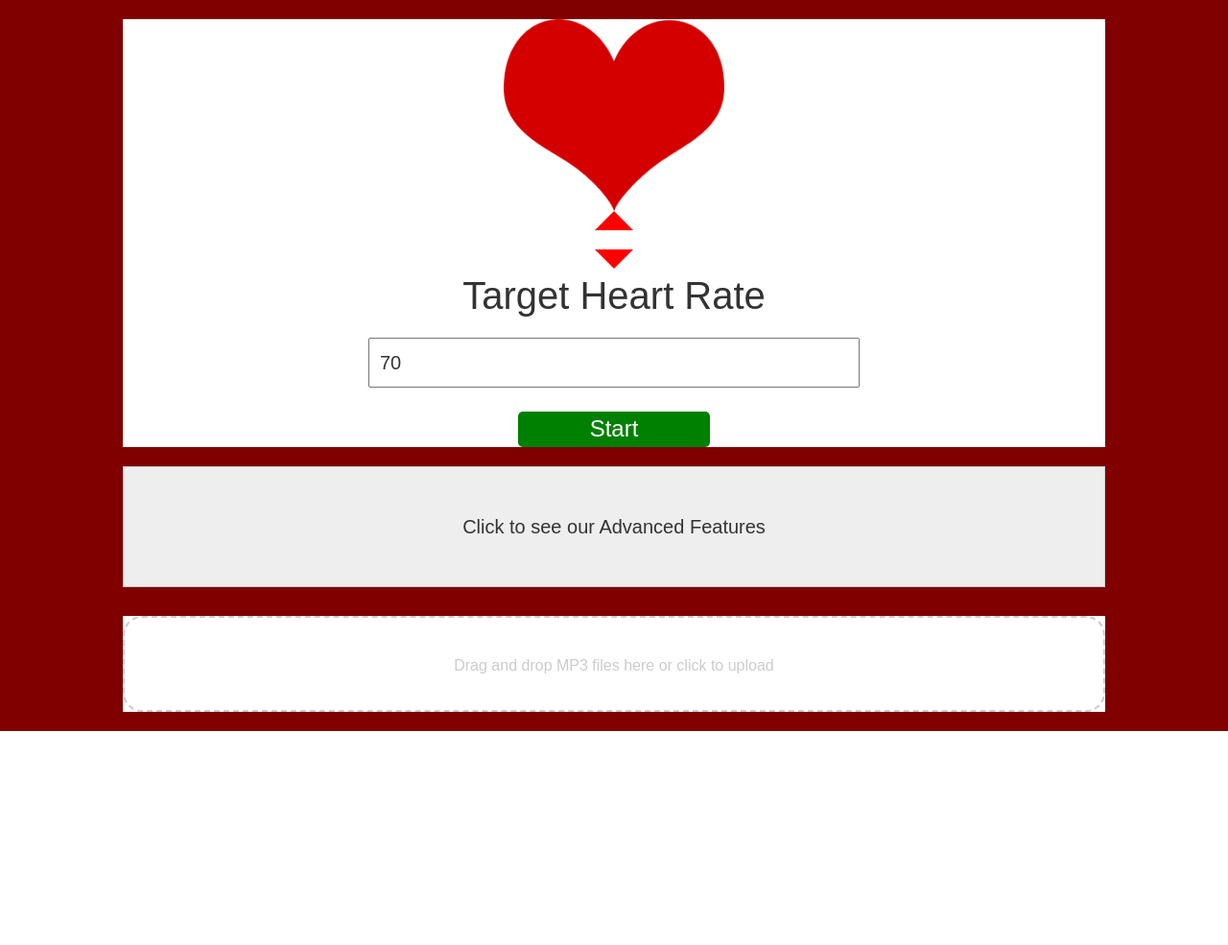
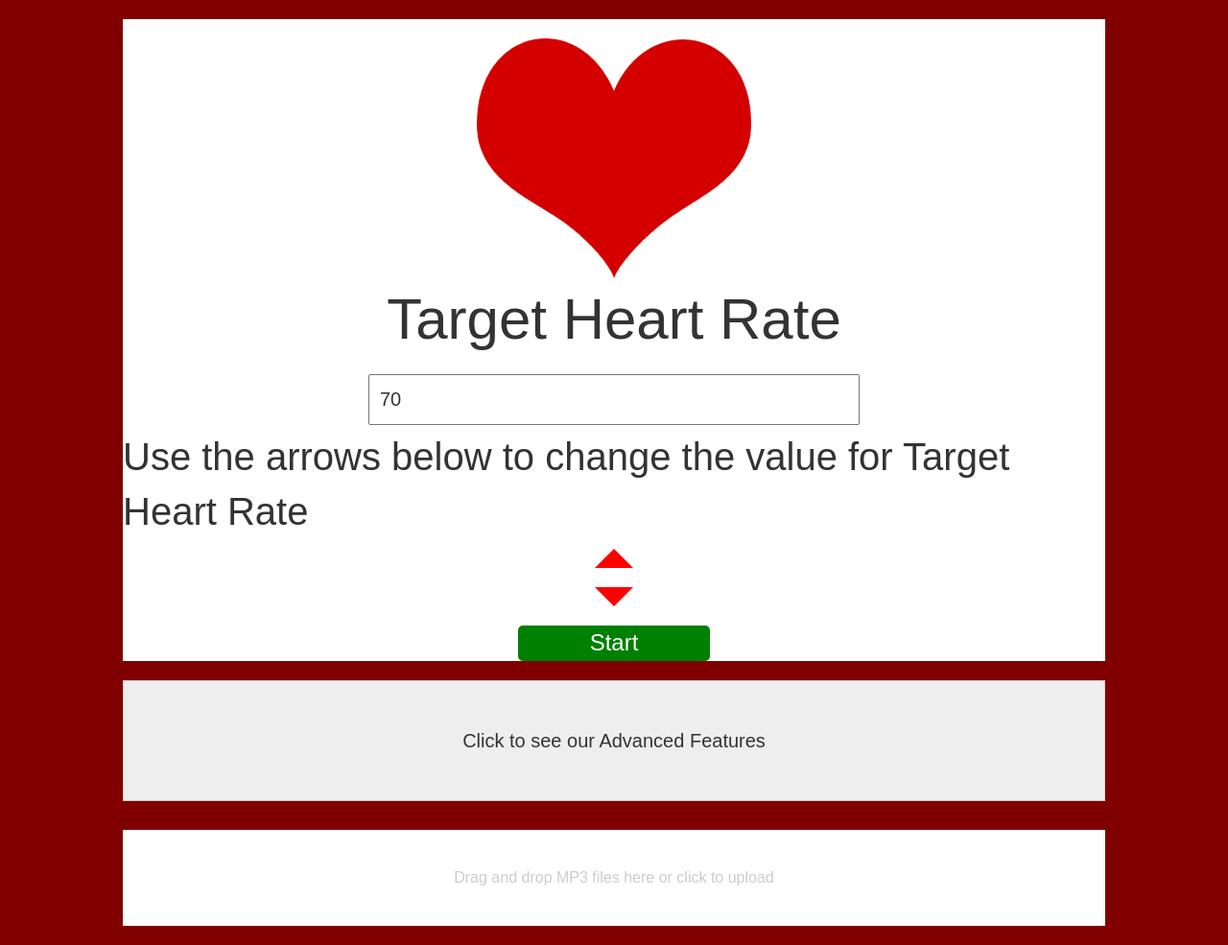
Before and after one commit to kilosandwich/HeartBeatAlterationUsingAISelectedMusic, a Flask app: page / in a window 1280 px wide. Shown: the part 68-1053 px from the top of the page at 96% size. Before the commit the page ends 830 px from the top, so only its background shows below. Run offline with Flask 3, Linux system fonts and the light colour scheme; some libraries are stand-ins or nearby versions.

Commit message:
Add files via upload

```diff
--- a/templates/index.html
+++ b/templates/index.html
@@ -18,7 +18,7 @@
             font-family: sans-serif;
         }
         .upload-box {
-            border: 2px dashed #ccc;
+            border: 2px  #ccc;
             border-radius: 20px;
             width: 100%;
             height: 100px;
@@ -64,22 +64,26 @@
     in the first container we have the image of a heart and below the heart are arrows that will control the target heart rate value-->
     <div id="div1">
         <div class="arrow-container">
-            <img src="{{ url_for('static', filename='images/Logo.png') }}" height="200" alt="Heart Rate Monitor">
-            <div class="arrow arrow-up"></div> <!--the up and down arrows that control heart rate-->
-            <div class="arrow arrow-down"></div>
-            <p>Target Heart Rate</p><!--this is the label for target heart rate-->
-            <input type="number" id="targetHR" placeholder="Enter target heart rate" value="70">
+            <img src="{{ url_for('static', filename='images/Logo.png') }}" height="250"  alt="Heart Rate Monitor"style="margin-top: 20px;"style="margin-bottom: 20px;">
+
+            <p style="font-size: 60px;">Target Heart Rate</p><!--this is the label for target heart rate-->
+            <input type="number" id="targetHR" placeholder="Enter target heart rate" value="70" class="no-arrows">
+            <p class="large-font">Use the arrows below to change the value for Target Heart Rate</p>
+
+            <div class="arrow arrow-up"></div><div class="arrow arrow-down"></div>
             <!--this is the target heart rate box that is set to 80, you change the default by changing the value-->
             <button class="start-button" onclick="startMonitoring()">Start</button>
             <!--this is the start button which the user will press to start everything and get a music choice-->
 
            <!--this is the audio player the player is hidden since the display is set to none
            when the song appears it will have a pause and play button next to it -->
-            <div id="audioPlayer" style="display:none">
+            <div id="audioPlayer" style="display:none;text-align: center;">
+                <p id="songName" style="font-size: 20px; margin-bottom: 10px;">Song Name</p><!-- Song name will appear here -->
+                <audio id="audio" src="" controls style="display: block; margin: 0 auto;"></audio>
+                <button id="skipBtn" class="btn btn-warning" onClick="skipSong()" style="display: block; margin: 10px auto;">Skip Song</button>
+                <!--this is the skup button that allows the user to skip songs-->
                 <!--button id="playPauseBtn" class="btn btn-info" onClick="playPause()">Play/Pause Song</button-->
-                <!--button id="skipBtn" class="btn btn-warning" onClick="skipSong()">Skip Song</button-->
-                <audio id="audio" src="" controls></audio>
-                <div id="songName" style="margin-top: 10px; font-weight: bold;"></div> <!-- Song name will appear here -->
+
             </div>
         </div>
     </div>
@@ -89,6 +93,7 @@
         <div class="accordion jumbotron text-center">Click to see our Advanced Features</div>
         <div class="panel">
             <p>This is the approach path selections</p>
+            <p class="large-font">Press on the approach path you would like to use</p>
             <button class="approach-button selected" id="none" onclick="selectApproachPath('none')">None</button>
             <button class="approach-button " id="Shallow" onclick="selectApproachPath('Shallow')">Shallow</button>
             <button class="approach-button" id="Linear" onclick="selectApproachPath('Linear')">Linear</button>
@@ -98,11 +103,14 @@
             <button class="approach-button" id="Rollercoaster" onclick="selectApproachPath('Rollercoaster')">Rollercoaster</button>
             <div id="approachPathResult"></div>
            <!--there will be buttons labeled as the apporach paths the user will be allowed to only select one button at a time-->
-            <div class="arrow arrow-up" id="restingHR-up"></div>
+
+            <label for="restingHR">Resting Heart Rate:</label>
+            <input type="number" id="restingHR" placeholder="Enter resting heart rate" value='70'class="no-arrows">
+            <button id="startRestingHR" class="btn btn-primary"style="font-size: 20px;  width: 300px; height: 55px;">Press to get Resting Heart Rate</button>
+            <p class="large-font">Use the arrows below to change Resting HR or press the button</p>
+            <div class="arrow arrow-up" id="restingHR-up" ></div>
             <div class="arrow arrow-down" id="restingHR-down"></div>
-            <label for="restingHR">Resting Heart Rate:</label>
-            <input type="number" id="restingHR" placeholder="Enter resting heart rate" value='70'>
-            <button id="startRestingHR" class="btn btn-primary">Press to get resting heart rate</button>
+
             <p id="restingHRResult"></p><!--this will be the resting heart rate value that will be set to 70-->
         </div>                          <!--the user will be able to adjust the resting heart rate -->
     </div>
@@ -327,8 +335,33 @@
                 } else {
                     $("#musicResult").text("Please enter all heart rate values.");
                 }
+            });
+
+            function validateIntegerInput(inputElement, minValue, maxValue) {
+                inputElement.addEventListener('input', () => {
+                    let value = inputElement.value;
+                    inputElement.value = value.replace(/[^0-9]/g, ''); // Remove any non-numeric characters
+                });
+
+                inputElement.addEventListener('change', () => {
+                    let value = parseInt(inputElement.value);
+                    if (isNaN(value)) {
+                        inputElement.value = minValue; // Reset to minValue if the input is not a number
+                    } else if (value < minValue) {
+                        inputElement.value = minValue;
+                    } else if (value > maxValue) {
+                        inputElement.value = maxValue;
+                    }
+                });
+            }
+
+            const targetHRInput = document.getElementById('targetHR');
+            const restingHRInput = document.getElementById('restingHR');
+
+            validateIntegerInput(targetHRInput, 40, 150);
+            validateIntegerInput(restingHRInput, 50, 150);
         });// this calls the get music function to get all the inputs for the heart rate values to return the right song
-        });
+
 
         var isPlaying = false;
         function playPause() {
@@ -362,6 +395,7 @@
             isPlaying = true;
         }
           ///this is the cotrols for the arrows that allow the user to increase or decrease the value for target hr or resting hr
+        /// This controls the arrows that allow the user to increase or decrease the value for target hr or resting hr
 const targetHRInput = document.getElementById('targetHR');
 const arrowUp = document.querySelector('.arrow-up');
 const arrowDown = document.querySelector('.arrow-down');
@@ -369,61 +403,54 @@
 const restingHRUp = document.querySelector('.arrow-up#restingHR-up');
 const restingHRDown = document.querySelector('.arrow-down#restingHR-down');
 
-        arrowUp.addEventListener('click', () => {
-            targetHRInput.value = parseInt(targetHRInput.value) + 10;
+const validateTargetHRInput = () => {
     let value = parseInt(targetHRInput.value);
-            if (value < 40) {
+    if (isNaN(value) || value < 40) {
         targetHRInput.value = 40;
     } else if (value > 150) {
         targetHRInput.value = 150;
     }
-        });//the up arrow goes up in increments of 10 and can only reach a max of 150
+};
 
-        arrowDown.addEventListener('click', () => {
-            targetHRInput.value = parseInt(targetHRInput.value) - 10;
-            let value = parseInt(targetHRInput.value);
-            if (value < 40) {
-                targetHRInput.value = 40;
-            } else if (value > 150) {
-                targetHRInput.value = 150;
-            }
-        });///the down arrow for taget hr goes down by 10 and can only go to 40
-        restingHRUp.addEventListener('click', () => {
-            restingHRInput.value = parseInt(restingHRInput.value) + 10;
+const validateRestingHRInput = () => {
     let value = parseInt(restingHRInput.value);
-            if (value < 50) {
-                restingHRInput.value = 40;
+    if (isNaN(value) || value < 50) {
+        restingHRInput.value = 50;
     } else if (value > 150) {
         restingHRInput.value = 150;
     }
-        });///the resting hr up goes up by 10 and can only go to 150
+};
+
+const ensureIntInput = (event) => {
+    event.target.value = event.target.value.replace(/[^\d]/g, '');
+};
+
+arrowUp.addEventListener('click', () => {
+    targetHRInput.value = Math.min(parseInt(targetHRInput.value) + 10, 150);
+    validateTargetHRInput();
+}); // the up arrow goes up in increments of 10 and can only reach a max of 150
+
+arrowDown.addEventListener('click', () => {
+    targetHRInput.value = Math.max(parseInt(targetHRInput.value) - 10, 40);
+    validateTargetHRInput();
+}); // the down arrow for target hr goes down by 10 and can only go to 40
+
+restingHRUp.addEventListener('click', () => {
+    restingHRInput.value = Math.min(parseInt(restingHRInput.value) + 10, 150);
+    validateRestingHRInput();
+}); // the resting hr up goes up by 10 and can only go to 150
 
 restingHRDown.addEventListener('click', () => {
-            restingHRInput.value = parseInt(restingHRInput.value) - 10;
-            let value = parseInt(restingHRInput.value);
-            if (value < 50) {
-                restingHRInput.value = 40;
-            } else if (value > 150) {
-                restingHRInput.value = 150;
-            }
-        });// the resitng hr down arrow goes down by 10 and can only go down to 40
+    restingHRInput.value = Math.max(parseInt(restingHRInput.value) - 10, 50);
+    validateRestingHRInput();
+}); // the resting hr down arrow goes down by 10 and can only go down to 50
 
-        targetHRInput.addEventListener('input', () => {
-            let value = parseInt(targetHRInput.value);
-            if (value < 40) {
-                targetHRInput.value = 40;
-            } else if (value > 150) {
-                targetHRInput.value = 150;
-            }
-        });//this sets the target heart rate max to 150 and min  to 40 and shows the box already filled with the value
-        restingHRInput.addEventListener('input', () => {
-            let value = parseInt(restingHRInput.value);
-            if (value < 50) {
-                restingHRInput.value = 40;
-            } else if (value > 150) {
-                restingHRInput.value = 150;
-            }
-        });///this sets the range for resting hr beteen 40-150
+targetHRInput.addEventListener('input', ensureIntInput);
+targetHRInput.addEventListener('blur', validateTargetHRInput); // this sets the target heart rate max to 150 and min to 40
+
+restingHRInput.addEventListener('input', ensureIntInput);
+restingHRInput.addEventListener('blur', validateRestingHRInput); // this sets the resting heart rate max to 150 and min to 50
+///this sets the range for resting hr beteen 40-150
     </script>
 
 </body>
```
Lines whose indentation alone changed are shown as unchanged.
